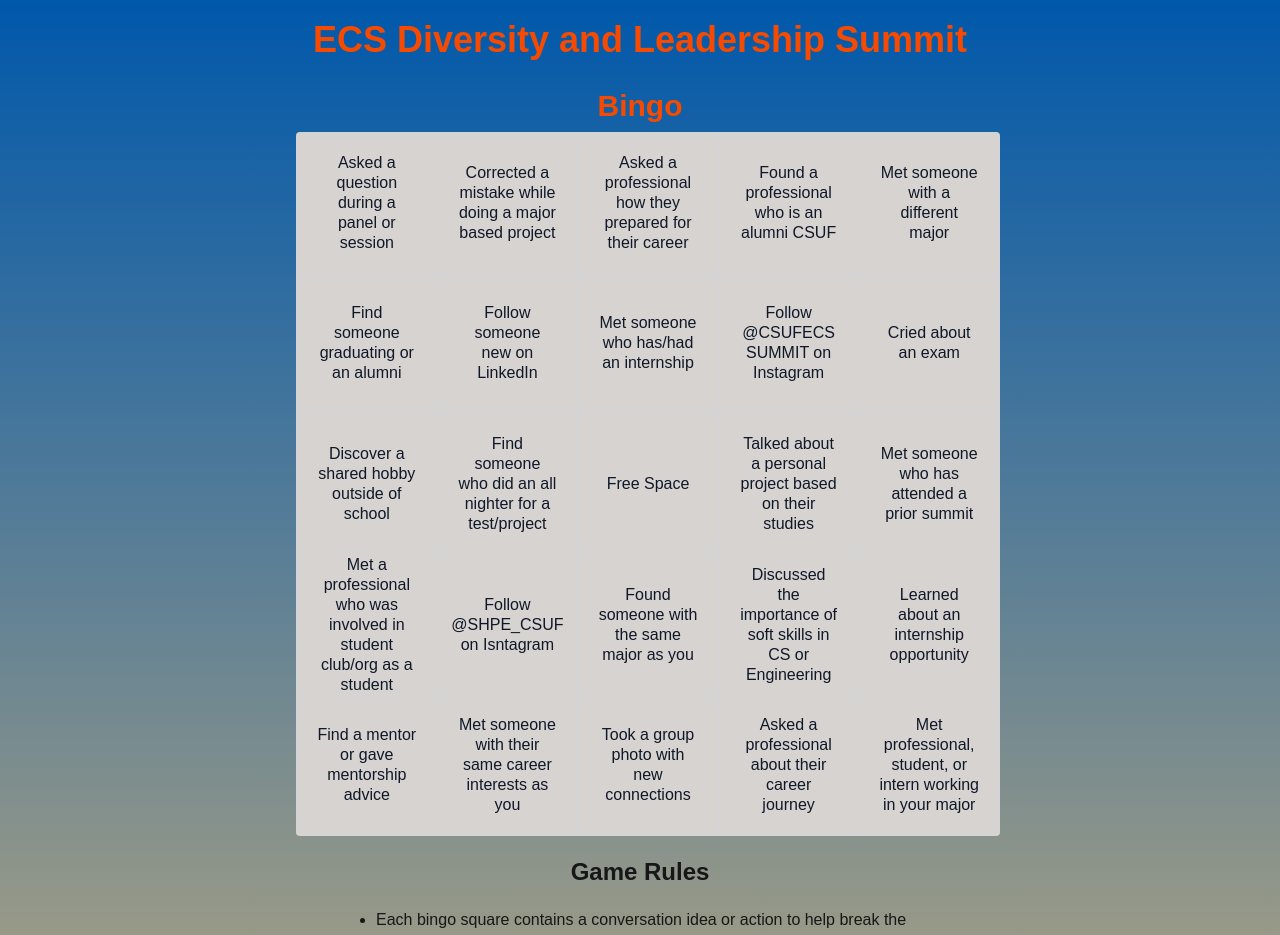
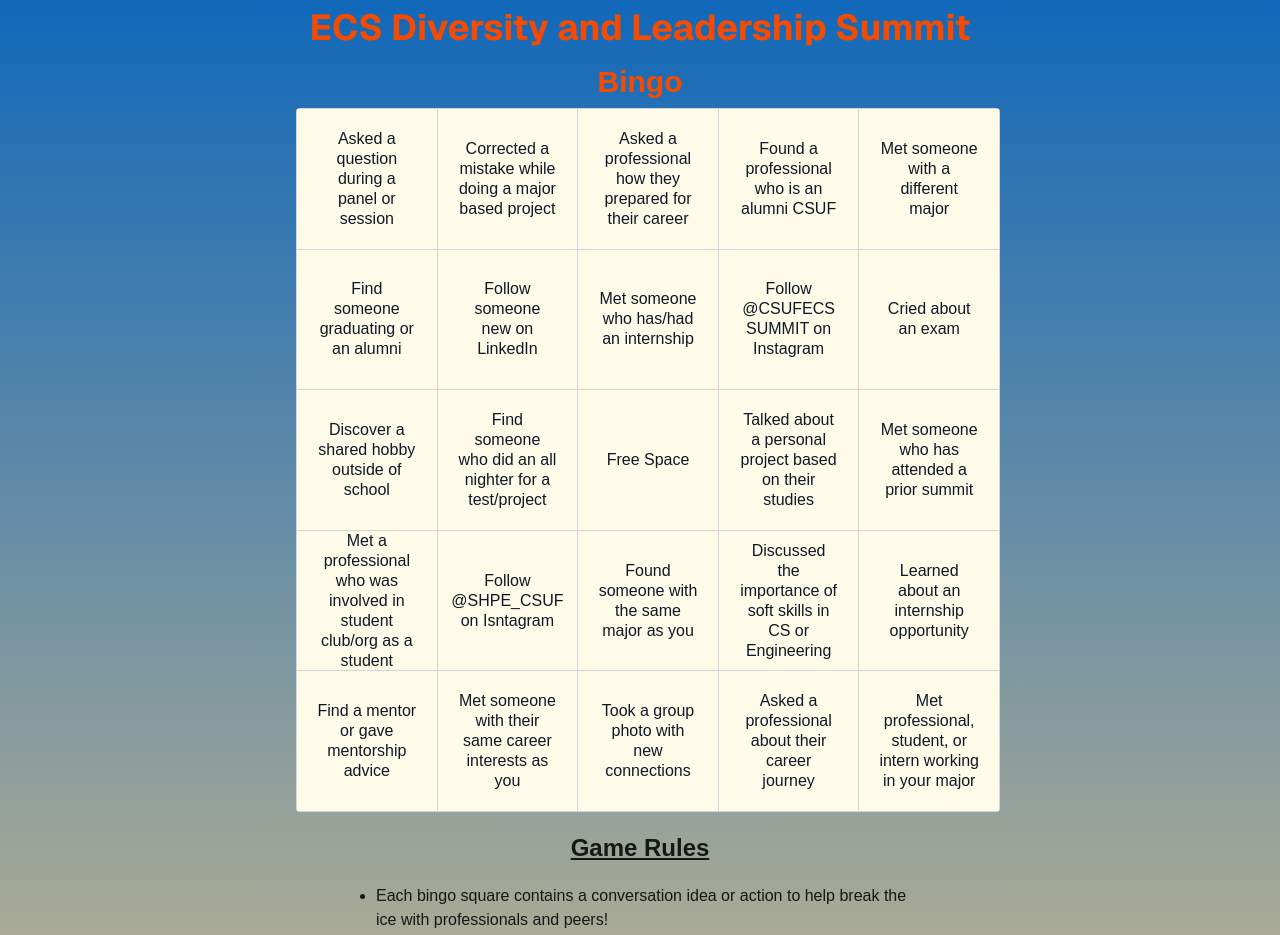
Before and after one commit to ECS-Web-Dev/Bingo_Game_v4, a Next.js app: page / in a window 1280 px wide. Shown: the top 935 px of the page. Built offline with nearby package versions, Linux system fonts and the light colour scheme.

Commit message:
testing how to import fonts and different colors

```diff
--- a/src/app/globals.css
+++ b/src/app/globals.css
@@ -1,7 +1,7 @@
 @import "tailwindcss";
 
 :root {
-  --background: linear-gradient(to bottom, #0058ab, #bda97f);
+  --background: linear-gradient(to bottom, #1168b9, #ceba8e);
   --foreground: #171717;
 }
 
--- a/src/components/Box.js
+++ b/src/components/Box.js
@@ -8,7 +8,7 @@ export default function Box({ boxId, text, checked, onToggle }) {
       onClick={() => onToggle(boxId)}
       className={`relative w-full h-full flex items-center justify-center text-center
                   p-2 sm:p-3 md:p-4 select-none transition-colors
-                  ${checked ? "bg-amber-200 text-black" : "bg-stone-300 text-gray-900"}`}
+                  ${checked ? "bg-amber-200 text-black" : "bg-yellow-50 text-gray-900"}`}
     >
       {checked && (
         <Check
--- a/src/components/Header.js
+++ b/src/components/Header.js
@@ -1,9 +1,14 @@
 'use client';
+import { Geist } from 'next/font/google'; // testing how it's like to add geist an already imported font
+
+const geist = Geist({ subsets: ['latin'] });
 
 function Header() {
   return (
     <main>
-      <h1 className ="m-0 py-5 text-center text-4xl text-orange-600 font-extrabold">ECS Diversity and Leadership Summit</h1>
+      <h1 className={`${geist.className} m-0 py-2 text-center text-4xl text-orange-600 font-bold`}>
+      ECS Diversity and Leadership Summit
+      </h1>
         <h2 className ="m-0 py-2 text-center text-3xl text-orange-600 font-bold">Bingo</h2>
     </main>
   )
--- a/src/components/Rules.js
+++ b/src/components/Rules.js
@@ -3,8 +3,8 @@
 function Rules() {
   return (
     <main>
-      <h3 className ="m-0 py-5 text-center font-bold text-2xl">Game Rules</h3>
-      <ul className="mx-auto w-full max-w-xl list-disc pl-6 space-y-4">
+      <h3 className ="m-0 py-5 text-center font-bold text-2xl underline">Game Rules</h3>
+      <ul className="mx-auto w-full max-w-xl list-disc pl-6 space-y-5">
         <li>Each bingo square contains a conversation idea or action to help break the ice with professionals and peers!</li>
         <li>Use the prompts to create connections with other attendees.</li>
         <li>Tap each square if you complete the prompt. Complete five squares across to win Bingo!</li>
```
